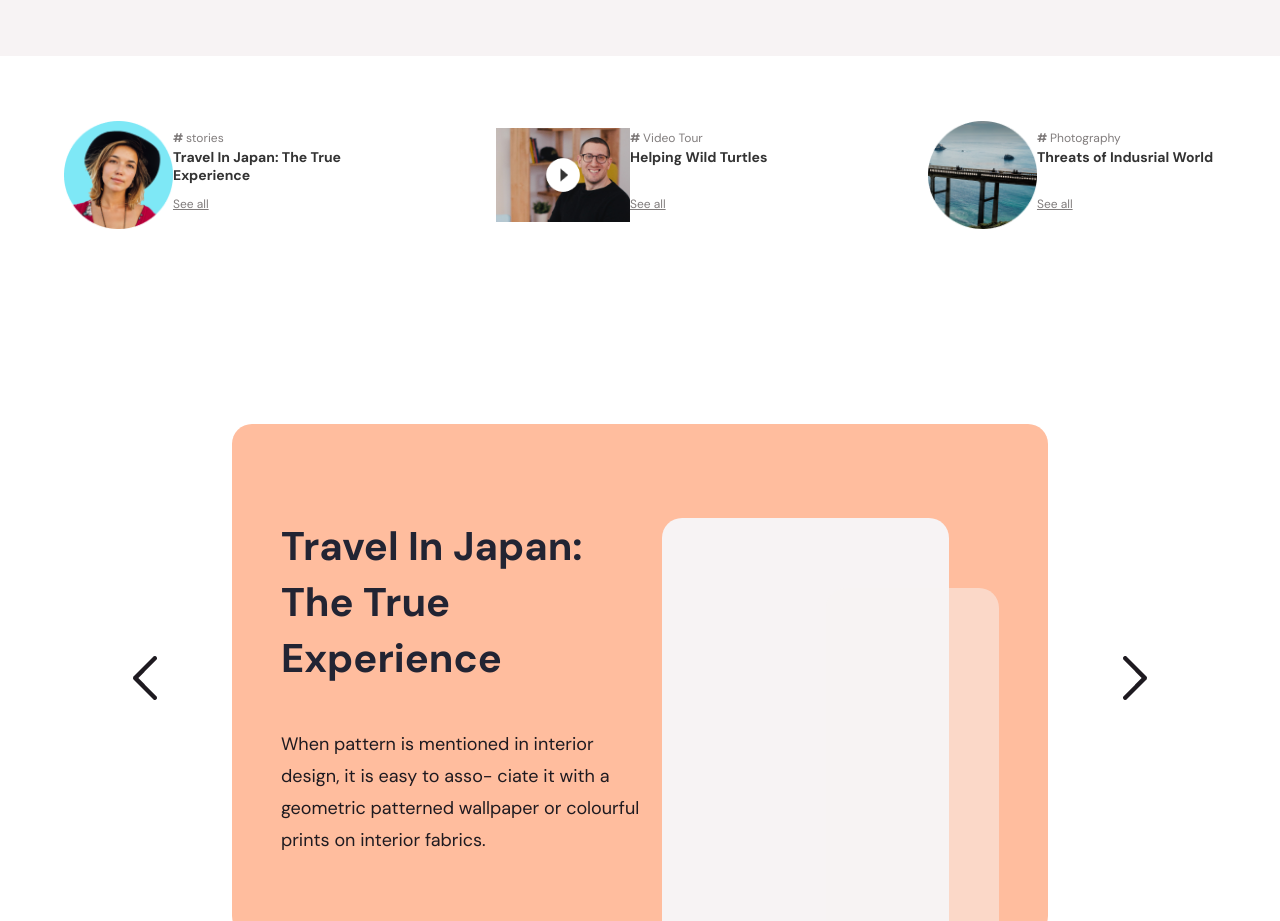
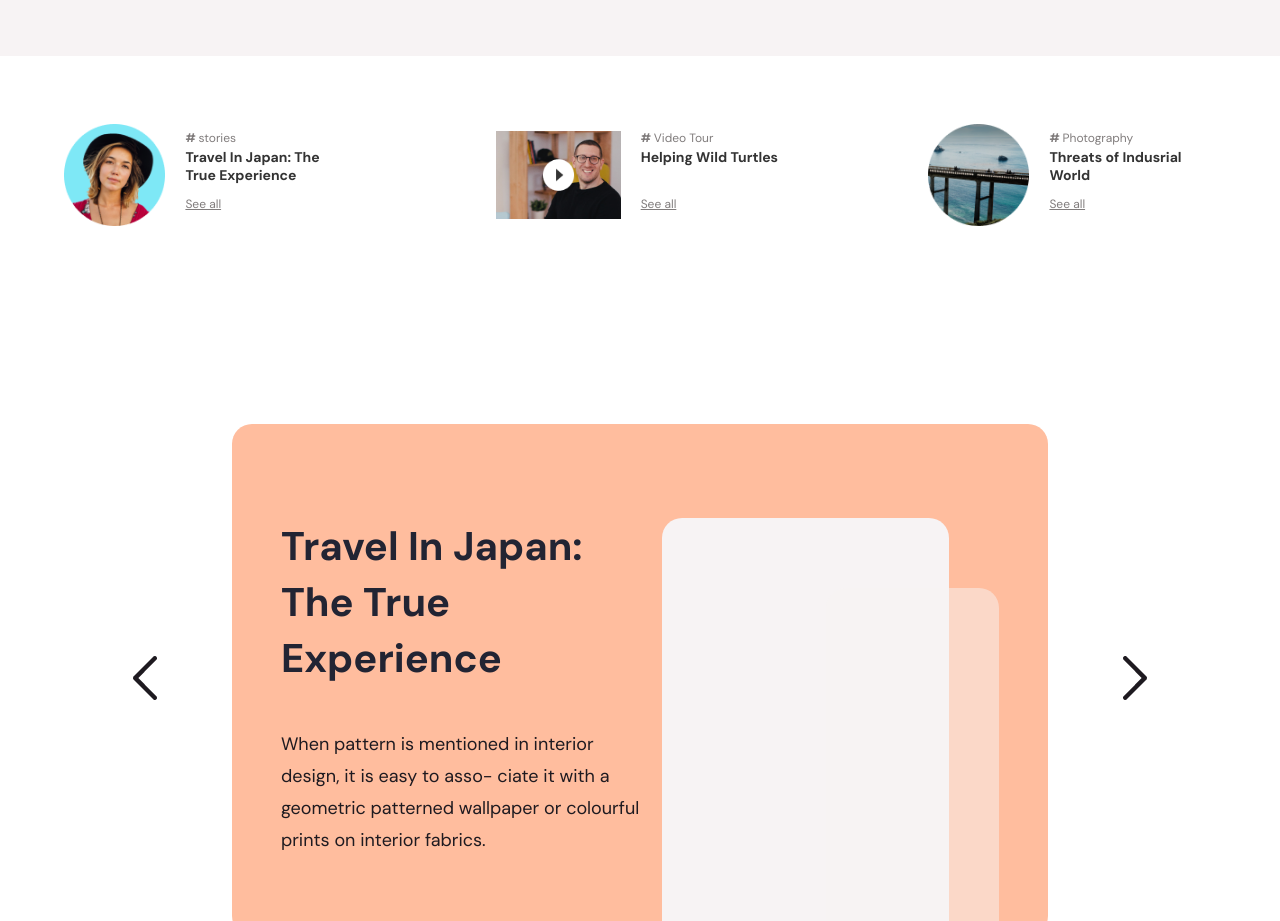
Before and after one commit to DY-JS/next-nature, a Next.js app: page / in a window 1280 px wide. Shown: the part 940-1861 px from the top of the page. Built offline with nearby package versions, Linux system fonts and the light colour scheme.

Commit message:
Fix img styles

```diff
--- a/styles/Traveles.module.scss
+++ b/styles/Traveles.module.scss
@@ -29,13 +29,20 @@
     }
   }
 
-  &__img {
-    width: 112px;
-    height: 112px;
+  &__imgcontainer {
     object-fit: cover;
     box-sizing: border-box;
     margin-right: 20px;
     overflow: hidden;
+  }
+
+  &__img {
+    width: 112;
+    height: 112;
+
+    &:nth-of-type(2) {
+      width: 193px;
+    }
   }
 
   &__description {
```
